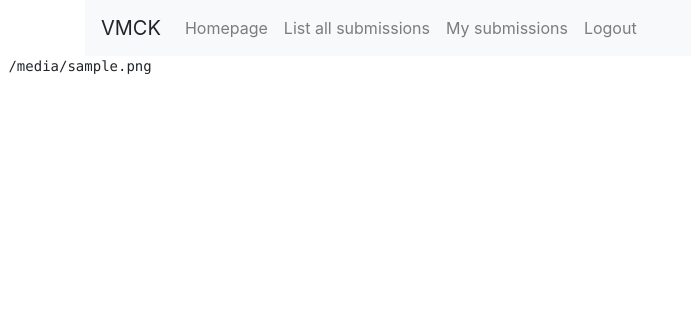
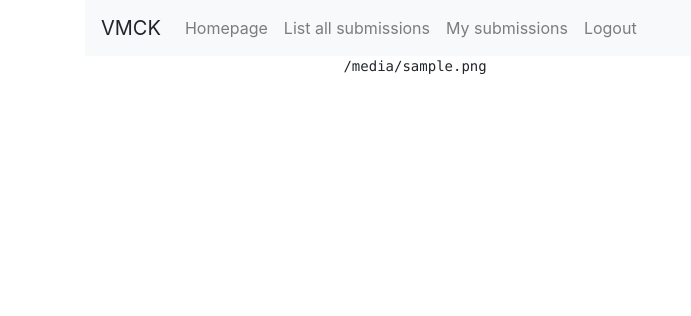
Before and after one commit to vmck/acs-interface, a Django app: template interface/templates/interface/code_view.html in a window 1280 px wide. Shown: the top 316 px of the page, without its empty margins (0-691 px from the left). Run offline with Django 3.2, Linux system fonts and the light colour scheme; a user stored in the database is signed in; tables that the repository leaves empty hold one stand-in row (values such as "Sample post"); the template is opened without the code that fills it: values that come from a table or form of the project are taken from there, most other values are stand-ins (such as "Sample title", 1, 10 or a date in 2020); parts of the project's set-up code (start-up, migrations or seed data) failed here and were passed over; some libraries are stand-ins or nearby versions.

Commit message:
Rearrangement

```diff
--- a/interface/templates/interface/code_view.html
+++ b/interface/templates/interface/code_view.html
@@ -1,14 +1,18 @@
 {% extends "interface/generics/base.html" %}
 
 {% block body_content %}
-<div class="entry-content">
-    <pre> {{ file_content }} </pre>
-</div>
 
-<div class='entry-content'>
-    {% with dict=tree.items template="interface/tree_view.html" %}
-        {% include template %}
-    {% endwith %}
+<div class="container-fluid">
+    <div class="row">
+        <div class="col-lg-3">
+            {% with dict=tree.items template="interface/tree_view.html" %}
+                {% include template %}
+            {% endwith %}
+        </div>
+        <div class="col-lg-9">
+            <pre> {{ file_content }} </pre>
+        </div>
+    </div>
 </div>
 
 {% endblock %}
```
